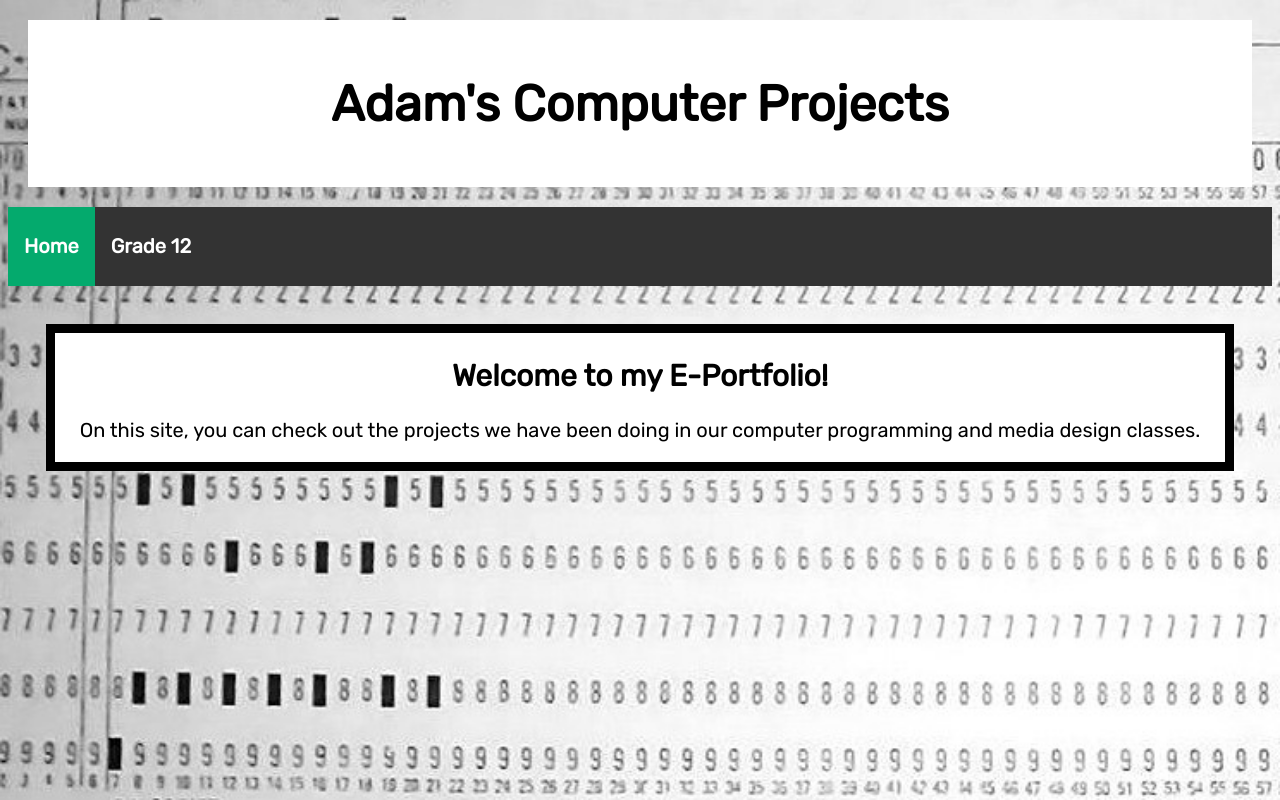
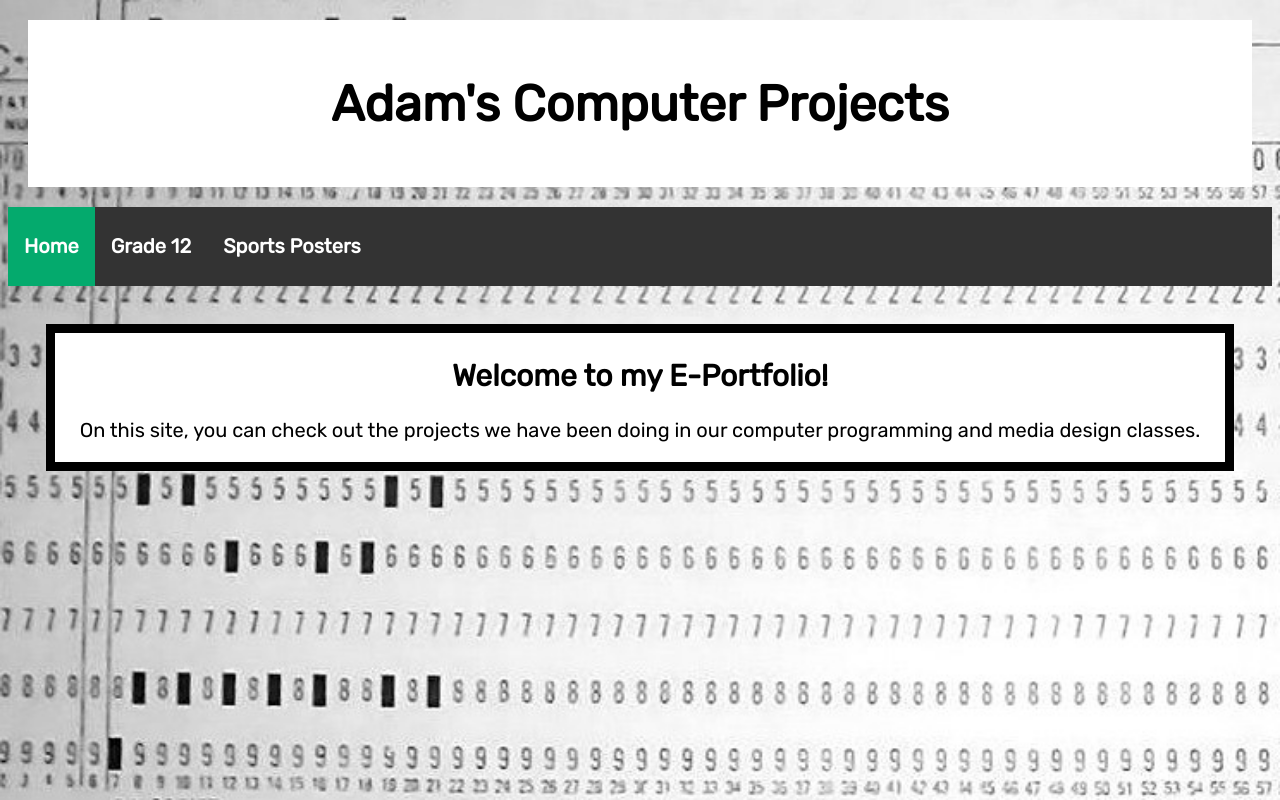
Before and after one commit to ADeaocn/Projects-2024, a plain HTML site: page index.html in a window 1280 px wide. Drawn offline with Linux system fonts and the light colour scheme.

Commit message:
Update index.html

```diff
--- a/index.html
+++ b/index.html
@@ -19,6 +19,7 @@
 	<ul>
  	<li><a class="active"><h1 class="p3">Home</h1></a></li>
 	<li><a href="thirdyear.html"><h1 class="p3">Grade 12</h1></a></li>
+	<li><a href="Sports.html"><h1 class="p3">Sports Posters</h1></a></li>
 	</ul>
 
 	<div class="body">
```
